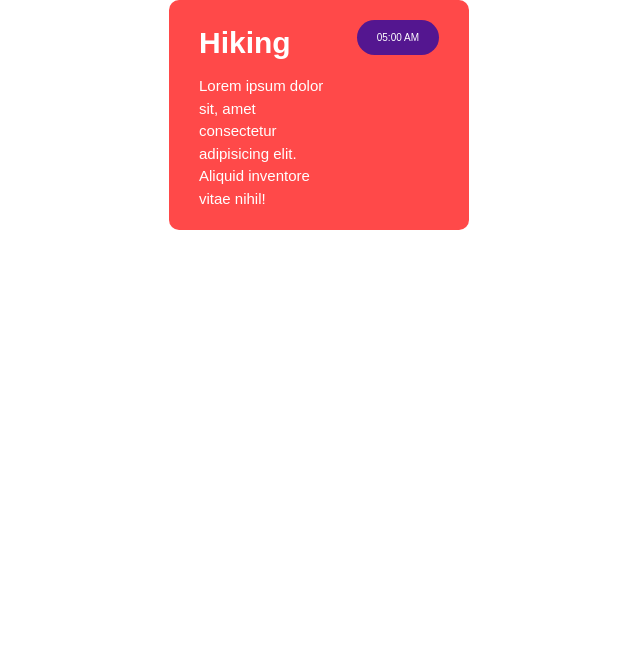
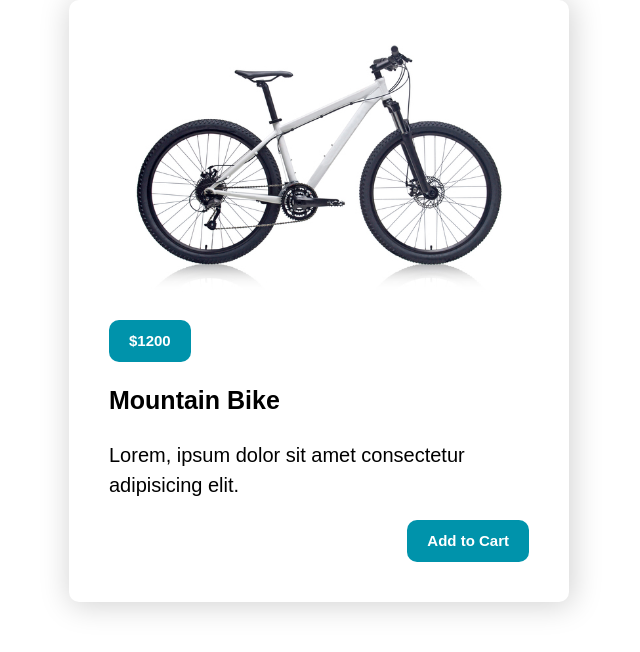
Before and after one commit to StanleyDip/CSS_Flexbox_Practice, a plain HTML site: page Product Card/index.html in a window 1280 px wide. Shown: the whole page, without its empty margins (321-961 px from the left). Drawn offline with Linux system fonts and the light colour scheme.

Commit message:
product card completed

```diff
--- a/Product Card/index.html
+++ b/Product Card/index.html
@@ -16,15 +16,15 @@
     <!-- CSS linking -->
     <link rel="stylesheet" href="styles/style.css">
 
-    <title>Sign up Page</title>
+    <title>Product Card</title>
   </head>
   <body>
 <section>
-<div>
-  <h2>Hiking</h2>
-    <p>Lorem ipsum dolor sit, amet consectetur adipisicing elit. Aliquid inventore vitae nihil!</p>
-</div>
-<span>05:00 AM</span>
+<figure><img src="images/22.jpg" alt="bike"></figure>
+<p class="price">$1200</p>
+<p class="name">Mountain Bike</p>
+<p class="description">Lorem, ipsum dolor sit amet consectetur adipisicing elit.</p>
+<a class="cart" href="#">Add to Cart</a>
 </section>
 
   </body>
--- a/Product Card/styles/style.css
+++ b/Product Card/styles/style.css
@@ -11,30 +11,45 @@ body{
     line-height: 1.5;
 }
 section{
-    width: 30rem;
-    margin: 0 auto;
+    margin: auto;
+    width:50rem;
+    box-shadow: 2px 2px 30px 2px lightgray;
+    padding:4rem;
+    border-radius: 1rem;
 
     display: flex;
-    gap: 2rem;
+    flex-direction: column;
+    gap: 2rem 0;
+    justify-content: center;
+}
 
-    background: #ff4949;
-    padding: 2rem 3rem;
+img{
+    height: 100%;
+    width: 100%;
+    object-fit: cover;
+}
+.price, .cart{
+    font-weight: bold;
     color: white;
+    font-size: 1.5rem;
     border-radius: 1rem;
+    padding: 1rem 2rem;
+    background-color: #0093ab;
+    text-decoration: none;
 }
-h2{
-    font-size: 3rem;
-    margin-bottom: 1rem;
+p:last-child{
+    align-self: flex-end;
 }
-p{
-    font-size: 1.5rem;
+.name{
+    font-size: 2.5rem;
+    font-weight: 900;
 }
-span{
-    background-color: #541690;
-    color: white;
-    padding: 1rem 2rem;
-    border-radius: 2rem;
-
+.description{
+    font-size: 2rem;
+}
+.price{
     align-self: flex-start;
-    flex-shrink: 0;
 }
+.cart{
+    align-self:flex-end;
+}
```
Also changed, not shown: Product Card/images/12.1.jpg (deleted), Product Card/images/12.2.jpg (deleted), Product Card/images/12.3.jpg (deleted), Product Card/images/12.4.jpg (deleted), Product Card/images/12.5.jpg (deleted), Product Card/images/22.jpg (added).
